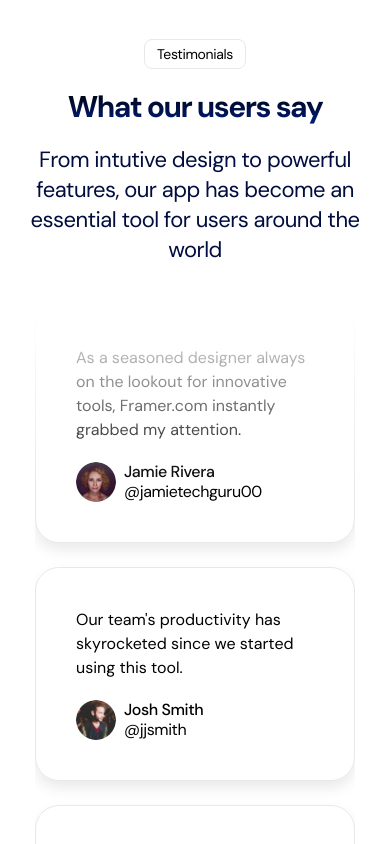
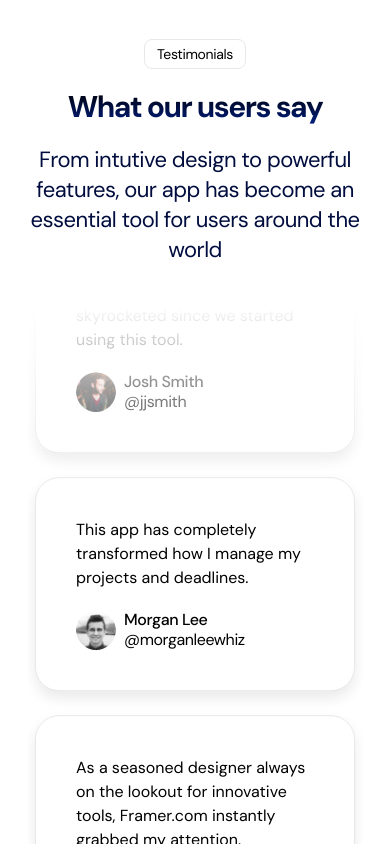
Before and after one commit to AliMoradpour/light-saas-landingpage, a Next.js app: page / in a window 390 px wide. Shown: the part 3980-4824 px from the top of the page. Built offline with nearby package versions, Linux system fonts and the light colour scheme.

Commit message:
testimonials section animated

```diff
--- a/src/sections/Testimonials.tsx
+++ b/src/sections/Testimonials.tsx
@@ -1,3 +1,5 @@
+"use client";
+
 import avatar1 from "@/assets/avatar-1.png";
 import avatar2 from "@/assets/avatar-2.png";
 import avatar3 from "@/assets/avatar-3.png";
@@ -8,7 +10,8 @@ import avatar7 from "@/assets/avatar-7.png";
 import avatar8 from "@/assets/avatar-8.png";
 import avatar9 from "@/assets/avatar-9.png";
 import Image from "next/image";
-import { twMerge } from "tailwind-merge";
+import { motion } from "framer-motion";
+import React from "react";
 
 const testimonials = [
   {
@@ -71,13 +74,22 @@ const firstColumn = testimonials.slice(0, 3);
 const secondColumn = testimonials.slice(3, 6);
 const thirdColumn = testimonials.slice(6, 9);
 
-const TestimonialsColumn = (props: { className?: string; testimonials: typeof testimonials }) => {
+const TestimonialsColumn = (props: { className?: string; testimonials: typeof testimonials; duration?: number }) => {
   return (
-    <div
-      className={twMerge(
-        "flex flex-col gap-6 mt-10 [mask-image:linear-gradient(to_bottom,transparent,black_25%,black_75%,transparent)]",
-        props.className
-      )}>
+    <div className={props.className}>
+      <motion.div
+        animate={{
+          translateY: "-50%",
+        }}
+        transition={{
+          duration: props.duration || 10,
+          repeat: Infinity,
+          ease: "linear",
+          repeatType: "loop",
+        }}
+        className="flex flex-col gap-6 pb-6">
+        {[...new Array(2)].fill(0).map((_, index) => (
+          <React.Fragment key={index}>
             {props.testimonials.map(({ text, imageSrc, name, username }) => (
               <div className="card">
                 <div>{text}</div>
@@ -90,6 +102,9 @@ const TestimonialsColumn = (props: { className?: string; testimonials: typeof te
                 </div>
               </div>
             ))}
+          </React.Fragment>
+        ))}
+      </motion.div>
     </div>
   );
 };
@@ -108,10 +123,10 @@ export const Testimonials = () => {
           </p>
         </div>
         {/* columns */}
-        <div className="flex justify-center gap-6">
-          <TestimonialsColumn testimonials={firstColumn} />
-          <TestimonialsColumn testimonials={secondColumn} className="hidden md:flex" />
-          <TestimonialsColumn testimonials={thirdColumn} className="hidden lg:flex" />
+        <div className="flex justify-center gap-6 mt-10 [mask-image:linear-gradient(to_bottom,transparent,black_25%,black_75%,transparent)] max-h-[738px] overflow-hidden">
+          <TestimonialsColumn testimonials={firstColumn} duration={15} />
+          <TestimonialsColumn testimonials={secondColumn} className="hidden md:block" duration={19} />
+          <TestimonialsColumn testimonials={thirdColumn} className="hidden lg:block" duration={17} />
         </div>
       </div>
     </section>
```
Lines whose indentation alone changed are shown as unchanged.
